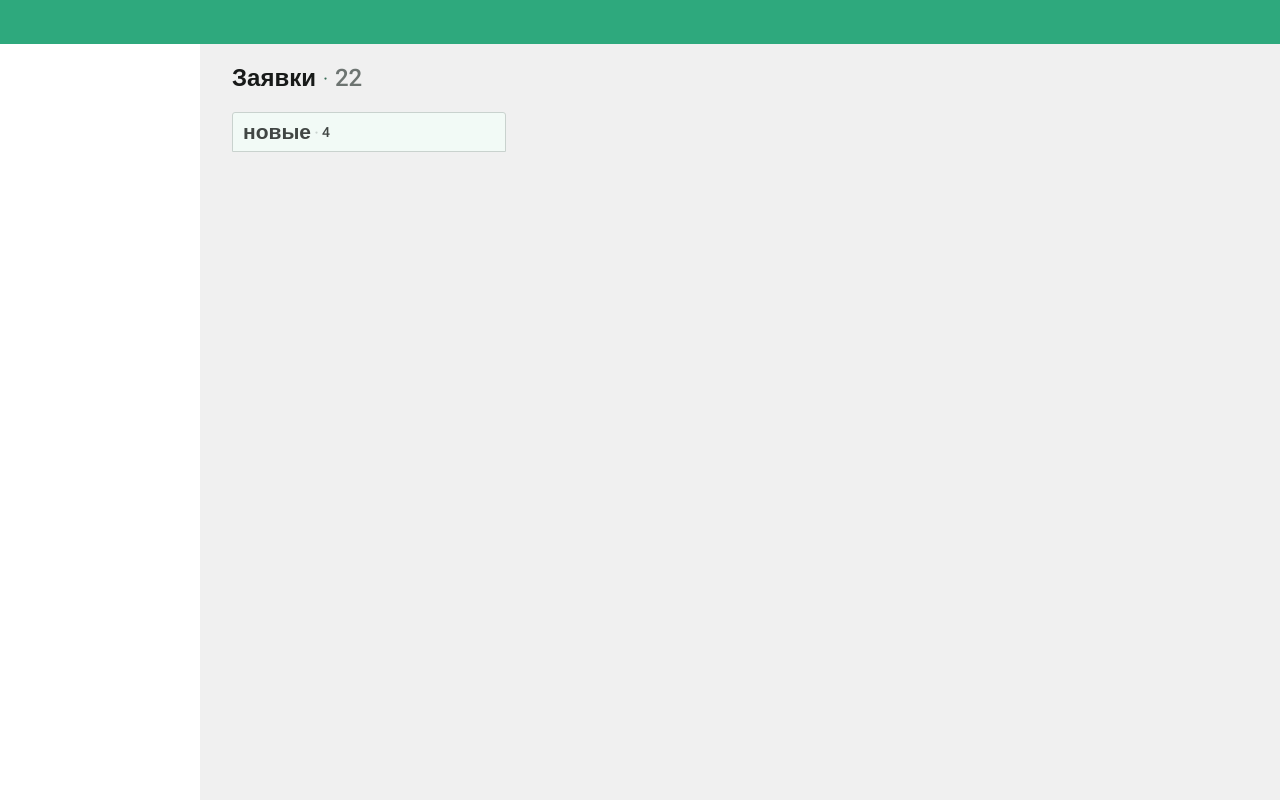
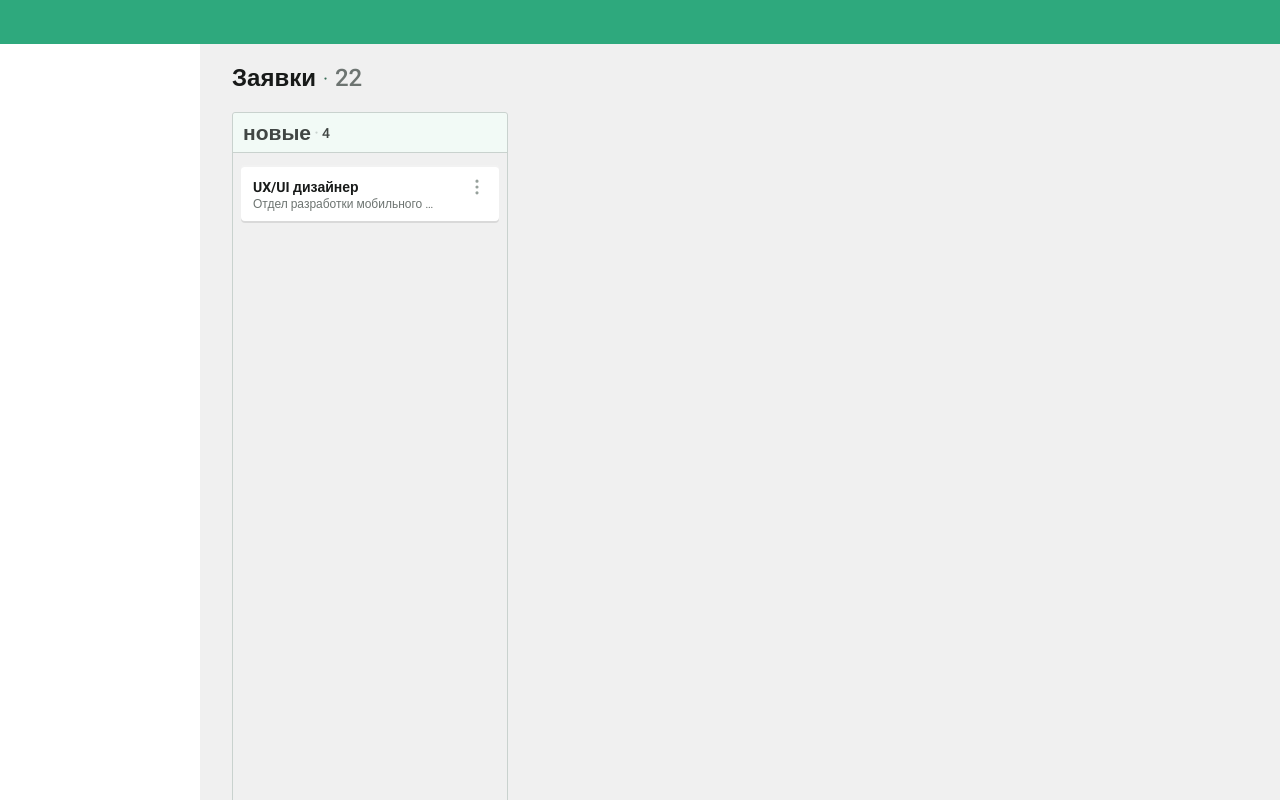
Before and after one commit to Tolkinxon/test_project, a React (Create React App) app: page / in a window 1280 px wide. Built offline with nearby package versions, Linux system fonts and the light colour scheme.

Commit message:
card's proffession area finished

```diff
--- a/src/Components/MainSide.jsx
+++ b/src/Components/MainSide.jsx
@@ -1,5 +1,6 @@
 import point from '../images/Ellipse.svg'
 import point2 from '../images/Ellipse2.svg'
+import dots from '../images/3dots.svg'
 
 
 
@@ -14,11 +15,20 @@ export default function MainSide () {
 
             <div className="main-side__list-wrapper">
                 <div className='main-side__list-name'>
-                   <h2 className="main-side__heading2">новые</h2>
+                   <h2 className="main-side__list-heading2">новые</h2>
                    <img src={point2} alt="there is an point" width={3} height={3}/>
                    <p className='main-side__list-counter'>4</p>
                 </div>
                 <ul className="main-side__list">
+                    <li className='main-side__item'>
+                        <div className='list__proffestion-wrapper'>
+                            <h3 className='list__proffestion'>UX/UI дизайнер</h3>
+                            <img src={dots} alt="threre are dots for clicking"  width={20} height={20}/>
+                        </div>
+                        <p className='list__proffession-area'>
+                           Отдел разработки мобильного приложения
+                        </p>
+                    </li>
 
                 </ul>
             </div>
--- a/src/css/index.css
+++ b/src/css/index.css
@@ -40,8 +40,8 @@ ul, ol {
 
 /* ----------------------header---------------------- */
 .header {
-    max-width: 100vw;
-    width: 100%;
+    width: 1500px;
+    /* width: 100%; */
     height: 44px;
     background-color: #2ea97d;
     position: fixed;
@@ -53,7 +53,7 @@ ul, ol {
 /* -----------------------left side------------------ */
 .left-side {
     width: 200px;
-    height: calc(100vh - 44px);
+    min-height: 1000px;
     position: fixed;
     top: 44px;
     background-color: #fff;
@@ -105,16 +105,26 @@ ul, ol {
     color: #6D7471;
 }
 
+.main-side__list-wrapper {
+    height:100%;
+    border: 1px solid #C9D2CE;
+    border-radius: 3px 3px 0px 0px;
+    display: inline-flex;
+    flex-direction: column;
+    align-items: center;
+    justify-content: start;
+}
+
 .main-side__list-name {
     width: 274px;
     height: 40px;
     display: flex;
     justify-content: left;
+    border-radius: 3px 3px 0px 0px;
     align-items: center;
     padding: 0px 10px;
-    border-radius: 3px 3px 0px 0px;
     background: #F2FAF6;
-    border: 1px solid #C9D2CE;
+    border-bottom: 1px solid #C9D2CE;
 
     color: #414644;
     font-family: 'Roboto', sans-serif;
@@ -122,14 +132,67 @@ ul, ol {
     font-style: normal;
     font-weight: 500;
 
+    margin-bottom: 12px;
+
 }
 
-.main-side__heading2 {
+.main-side__list-heading2 {
     line-height: 10px;
 }
 
-.main-side__heading2 + img {
+.main-side__list-heading2 + img {
     width: 3px;
     height: 3px;
     margin: 0px 4px
 }
+
+.main-side__item {
+    width: 258px;
+    display: flex;
+    flex-direction: column;
+    align-items: start;
+    padding: 12px;
+
+    border-radius: 4px;
+    background: #FFF;
+    box-shadow: 0px -2px 0px 0px rgba(0, 0, 0, 0.15) inset, 0px 2px 0px 0px rgba(0, 0, 0, 0.05) inset;
+}
+
+.list__proffestion-wrapper{
+    display: flex;
+    align-items: center;
+    justify-content: space-between;
+    width: 100% ;
+}
+
+.list__proffestion    {
+    overflow: hidden;
+    color:  #181A19;
+    text-overflow: ellipsis;
+    white-space: nowrap;
+    font-family: 'Roboto', sans-serif;
+    font-size: 14px;
+    font-style: normal;
+    font-weight: 600;
+    line-height: normal;
+}
+
+.list-heading + img {
+    width: 20px;
+    height: 20px;
+}
+
+.list__proffession-area {
+    width: 186px;
+    height: 14px;
+    flex-shrink: 0;
+    overflow: hidden;
+    color:  #6D7471;
+    text-overflow: ellipsis;
+    white-space: nowrap;
+    font-family: 'Roboto', sans-serif;
+    font-size: 12px;
+    font-style: normal;
+    font-weight: 400;
+    line-height: normal;
+}
```
Also changed, not shown: src/images/3dots.svg (added).
